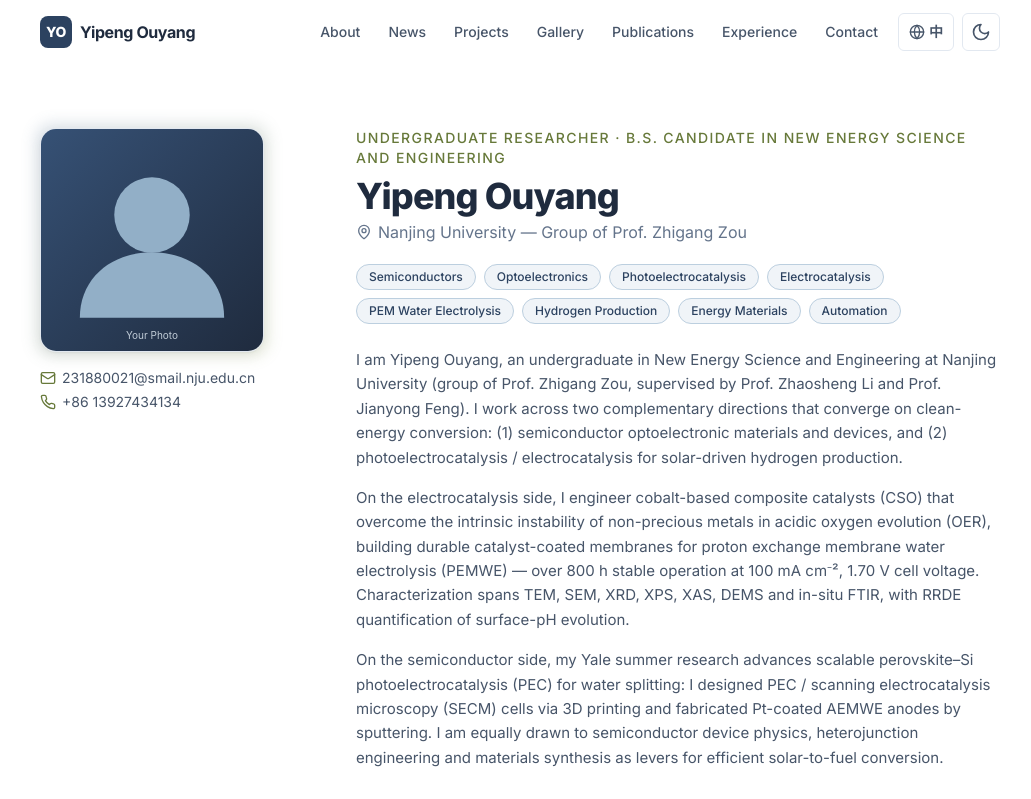
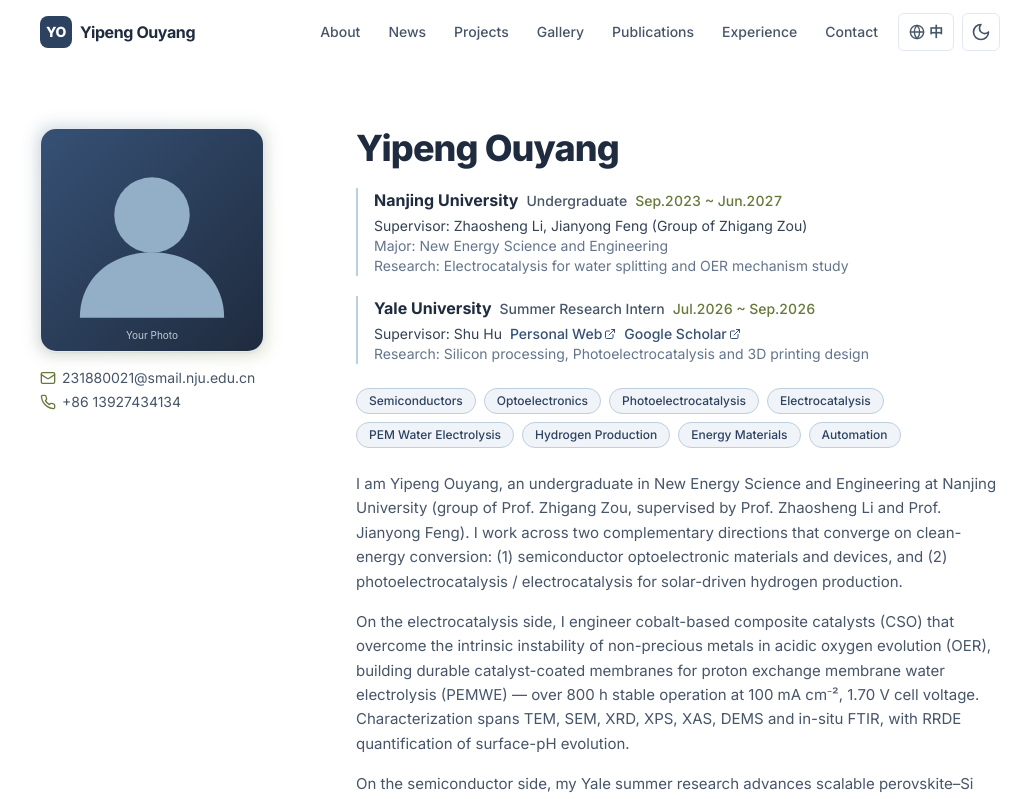
Before and after one commit to ClarkOuyang/Personal-Website, a React (Vite) app: page / in a window 1280 px wide. Shown: the top 799 px of the page, without its empty margins (120-1151 px from the left). Built offline with nearby package versions, Linux system fonts and the light colour scheme; the HTML template or start-up script is replaced by a standard one.

Commit message:
Hero: drop green title, add NJU + Yale affiliation blocks with advisor links

```diff
--- a/src/components/Hero.tsx
+++ b/src/components/Hero.tsx
@@ -1,14 +1,11 @@
 import { profile } from '../data/profile'
-import { MapPin, Mail, Phone } from 'lucide-react'
+import { Mail, Phone, ExternalLink } from 'lucide-react'
 import { useLang, resolveText } from '../i18n/LanguageContext'
 
 export default function Hero() {
   const { lang } = useLang()
   return (
-    <section
-      id="about"
-      className="container-page scroll-mt-20 pt-28 sm:pt-32"
-    >
+    <section id="about" className="container-page scroll-mt-20 pt-28 sm:pt-32">
       <div className="grid items-start gap-10 lg:grid-cols-[260px_1fr] lg:gap-14">
         {/* Photo */}
         <div className="mx-auto flex flex-col items-center gap-4 lg:mx-0 lg:items-start">
@@ -45,19 +42,57 @@ export default function Hero() {
 
         {/* Text */}
         <div className="min-w-0">
-          <p className="mb-2 text-sm font-medium uppercase tracking-widest text-olive-600 dark:text-olive-400">
-            {resolveText(profile.title, lang)}
-          </p>
           <h1 className="text-3xl font-extrabold tracking-tight text-brand-900 sm:text-4xl dark:text-white">
             {profile.name}
           </h1>
-          <p className="mt-1 flex items-center gap-1.5 text-base text-slate-500 dark:text-slate-400">
-            <MapPin className="h-4 w-4" />
-            {resolveText(profile.affiliation, lang)}
-          </p>
+
+          {/* Affiliation blocks */}
+          <div className="mt-5 space-y-5">
+            {profile.affiliations.map((a, i) => (
+              <div key={i} className="border-l-2 border-brand-200 pl-4 dark:border-brand-700">
+                <div className="flex flex-wrap items-baseline gap-x-2 gap-y-1">
+                  <span className="text-base font-bold text-brand-900 dark:text-white">
+                    {resolveText(a.school, lang)}
+                  </span>
+                  <span className="text-sm font-medium text-slate-600 dark:text-slate-300">
+                    {resolveText(a.role, lang)}
+                  </span>
+                  <span className="text-sm font-medium tabular-nums text-olive-600 dark:text-olive-400">
+                    {a.period}
+                  </span>
+                </div>
+
+                <p className="mt-1 text-sm text-slate-700 dark:text-slate-200">
+                  {resolveText(a.supervisor, lang)}
+                  {a.supervisorLinks?.map((l) => (
+                    <a
+                      key={l.href}
+                      href={l.href}
+                      target="_blank"
+                      rel="noopener noreferrer"
+                      className="ml-2 inline-flex items-center gap-0.5 font-medium text-brand-600 hover:underline dark:text-brand-300"
+                    >
+                      {l.label}
+                      <ExternalLink className="h-3 w-3" />
+                    </a>
+                  ))}
+                </p>
+
+                {a.major && (
+                  <p className="text-sm text-slate-500 dark:text-slate-400">
+                    {resolveText(a.major, lang)}
+                  </p>
+                )}
+
+                <p className="text-sm text-slate-500 dark:text-slate-400">
+                  {resolveText(a.direction, lang)}
+                </p>
+              </div>
+            ))}
+          </div>
 
           {/* Research interest pills */}
-          <div className="mt-5 flex flex-wrap gap-2">
+          <div className="mt-6 flex flex-wrap gap-2">
             {profile.researchInterests.map((r, i) => (
               <span key={i} className="pill">
                 {resolveText(r, lang)}
--- a/src/data/profile.ts
+++ b/src/data/profile.ts
@@ -18,6 +18,50 @@ export const profile: Profile = {
     zh: '南京大学 — 邹志刚教授课题组',
   },
   location: 'Shenzhen, Guangdong, China',
+  // Two affiliation blocks shown directly under the name in the hero.
+  // Edit freely — links open in a new tab.
+  affiliations: [
+    {
+      school: { en: 'Nanjing University', zh: '南京大学' },
+      role: { en: 'Undergraduate', zh: '本科' },
+      period: 'Sep.2023 ~ Jun.2027',
+      supervisor: {
+        en: 'Supervisor: Zhaosheng Li, Jianyong Feng (Group of Zhigang Zou)',
+        zh: '导师：李召声、冯建勇（邹志刚教授课题组）',
+      },
+      major: {
+        en: 'Major: New Energy Science and Engineering',
+        zh: '专业：新能源科学与工程',
+      },
+      direction: {
+        en: 'Research: Electrocatalysis for water splitting and OER mechanism study',
+        zh: '研究方向：电解水制氢与 OER 机理研究',
+      },
+    },
+    {
+      school: { en: 'Yale University', zh: '耶鲁大学' },
+      role: { en: 'Summer Research Intern', zh: '暑期科研实习生' },
+      period: 'Jul.2026 ~ Sep.2026',
+      supervisor: {
+        en: 'Supervisor: Shu Hu',
+        zh: '导师：Shu Hu',
+      },
+      supervisorLinks: [
+        {
+          label: 'Personal Web',
+          href: 'https://engineering.yale.edu/research-and-faculty/faculty-directory/shu-hu',
+        },
+        {
+          label: 'Google Scholar',
+          href: 'https://scholar.google.com/citations?user=I2T99bQAAAAJ&hl=en',
+        },
+      ],
+      direction: {
+        en: 'Research: Silicon processing, Photoelectrocatalysis and 3D printing design',
+        zh: '研究方向：硅加工、光电催化与 3D 打印设计',
+      },
+    },
+  ],
   // Contact (shown under the portrait).
   email: '231880021@smail.nju.edu.cn',
   phone: '+86 13927434134',
```
Also changed, not shown: src/types.ts (+20 -0 lines).
